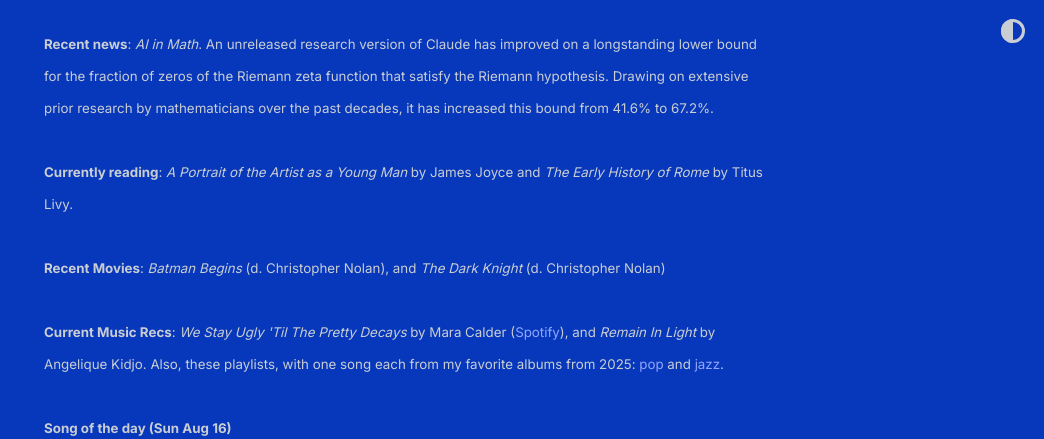
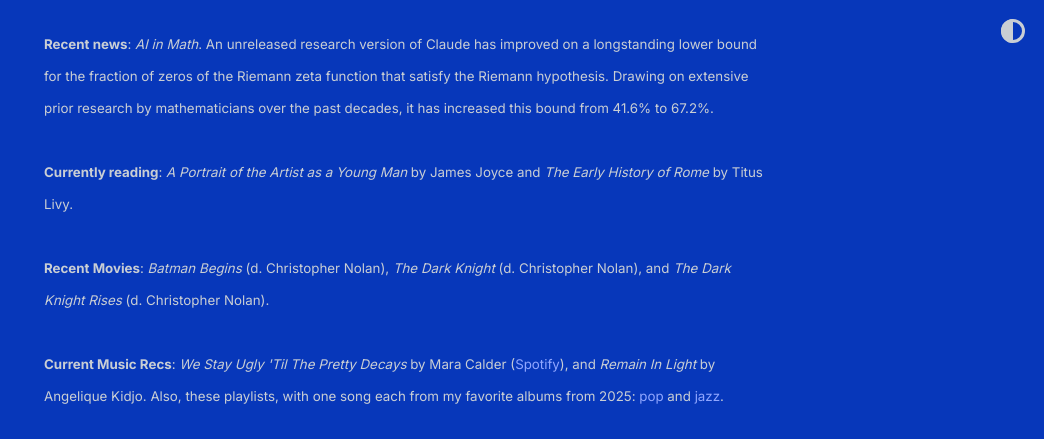
Before and after one commit to shihankanungo/shihankanungo.github.io, a Jekyll site: the page built from index.md, in a window 1280 px wide and 900 px high, scrolled down 727 px, cut to the strip 0-439 px from the top of the window. Shown: the whole strip, without its empty margins (236-1280 px from the left). Built offline with Jekyll 4.4.1, drawn with Linux system fonts in a browser that asks for light colours.

Commit message:
Update _config.yml

```diff
--- a/_config.yml
+++ b/_config.yml
@@ -10,7 +10,7 @@ description: > # description of the site (multiple lines allowed)
           <br /><br />
           <small><b>Currently reading</b>: <i>A Portrait of the Artist as a Young Man</i> by James Joyce and <i>The Early History of Rome</i> by Titus Livy.</small>
           <br /><br />
-          <small><b>Recent Movies</b>: <i>Batman Begins</i> (d. Christopher Nolan), and <i>The Dark Knight</i> (d. Christopher Nolan)</small>
+          <small><b>Recent Movies</b>: <i>Batman Begins</i> (d. Christopher Nolan), <i>The Dark Knight</i> (d. Christopher Nolan), and <i>The Dark Knight Rises</i> (d. Christopher Nolan).</small>
           <br /><br />
           <small><b>Current Music Recs</b>: <i>We Stay Ugly 'Til The Pretty Decays</i> by Mara Calder (<a href="https://open.spotify.com/album/2pacOfhvZZHtuYZJnJrwg8?si=9Am8PVTjSkuYAoIyD-RNSQ">Spotify</a>), and <i>Remain In Light</i> by Angelique Kidjo. Also, these playlists, with one song each from my favorite albums from 2025: <a href="https://open.spotify.com/playlist/0b6ipXilq8yItCkbfxZRbl?si=022493cba1c64e71">pop</a> and <a href="https://open.spotify.com/playlist/2iO14usuhKlftJvaT3AK0R?si=7f8887dec02c4fed">jazz</a>. </small>
           <br /><br />
```
